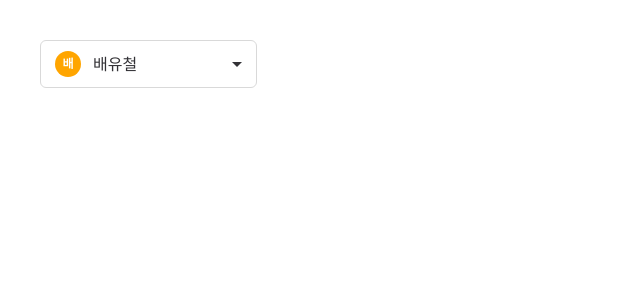
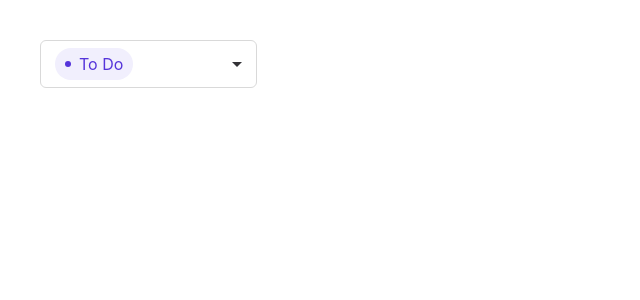
Before and after one commit to codeit-part3-4team/codeit-taskify, a Next.js app: page /Dropdowntest in a window 1280 px wide. Shown: the top 300 px of the page, without its empty margins (0-640 px from the left). Built offline with nearby package versions, Linux system fonts and the light colour scheme.

Commit message:
위키 작성 중

```diff
--- a/src/app/Dropdowntest/page.tsx
+++ b/src/app/Dropdowntest/page.tsx
@@ -25,33 +25,33 @@
 //   );
 // }
 
+import { useState } from "react";
+import DropdownProgress, { ProgressValue } from "@/components/Dropdown/dropdown-progress/dropdownprogress";
+
+export default function Page() {
+  const [value, setValue] = useState<ProgressValue>("todo");
+
+  return (
+    <div style={{ padding: 40 }}>
+      <DropdownProgress value={value} onChange={setValue} />
+    </div>
+  );
+}
+
 // import { useState } from "react";
-// import DropdownProgress, { ProgressValue } from "@/components/Dropdown/dropdown-progress/dropdownprogress";
+// import ManagerSelect, { Manager } from "@/components/Dropdown/dropdown-manager/dropdownmanager";
+
+// const DUMMY: Manager[] = [
+//   { id: "1", name: "배유철" },
+//   { id: "2", name: "배동석" },
+// ];
 
 // export default function Page() {
-//   const [value, setValue] = useState<ProgressValue>("todo");
+//   const [selected, setSelected] = useState<Manager | null>(DUMMY[0]);
 
 //   return (
 //     <div style={{ padding: 40 }}>
-//       <DropdownProgress value={value} onChange={setValue} />
+//       <ManagerSelect managers={DUMMY} value={selected} onChange={setSelected} />
 //     </div>
 //   );
 // }
-
-import { useState } from "react";
-import ManagerSelect, { Manager } from "@/components/Dropdown/dropdown-manager/dropdownmanager";
-
-const DUMMY: Manager[] = [
-  { id: "1", name: "배유철" },
-  { id: "2", name: "배동석" },
-];
-
-export default function Page() {
-  const [selected, setSelected] = useState<Manager | null>(DUMMY[0]);
-
-  return (
-    <div style={{ padding: 40 }}>
-      <ManagerSelect managers={DUMMY} value={selected} onChange={setSelected} />
-    </div>
-  );
-}
```
